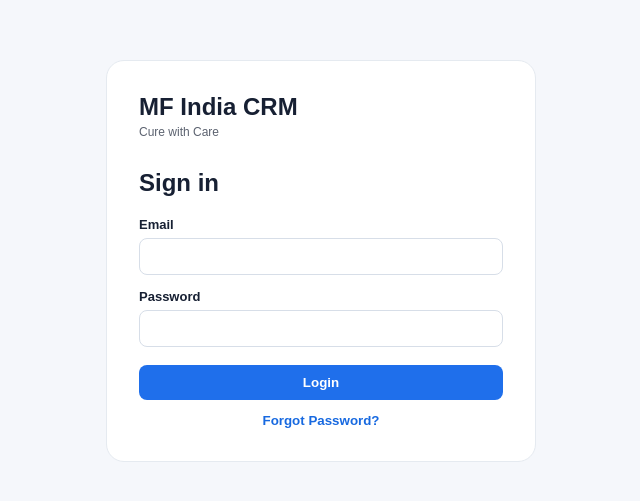
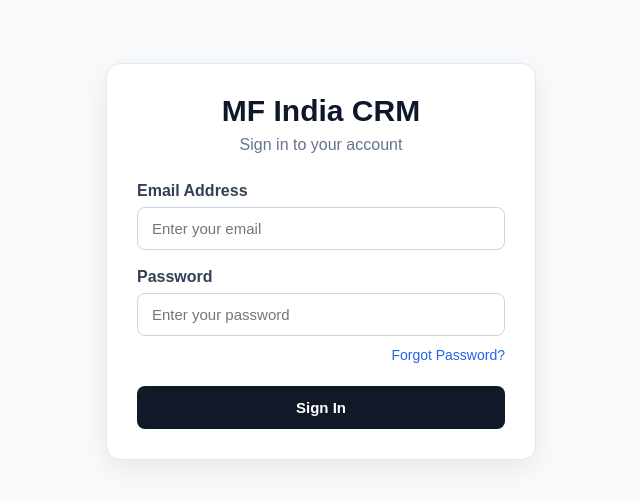
Before and after one commit to mfindia2016-prog/followme, a Next.js app: page /login in a window 1280 px wide. Shown: the part 139-640 px from the top of the page, without its empty margins (319-959 px from the left). Built offline with nearby package versions, Linux system fonts and the light colour scheme; no server answers.

Commit message:
Refactor login component and enhance error handling

```diff
--- a/app/login/page.tsx
+++ b/app/login/page.tsx
@@ -1,116 +1,266 @@
 "use client";
 
-import { useState } from "react";
+import { FormEvent, useState } from "react";
 import { useRouter } from "next/navigation";
 import { supabaseBrowser } from "@/lib/supabase-browser";
 
-export default function Login() {
+export default function LoginPage() {
   const router = useRouter();
 
   const [email, setEmail] = useState("");
   const [password, setPassword] = useState("");
+
   const [loading, setLoading] = useState(false);
   const [error, setError] = useState("");
 
-  async function handleLogin(e: React.FormEvent<HTMLFormElement>) {
+  async function handleLogin(
+    e: FormEvent<HTMLFormElement>
+  ) {
     e.preventDefault();
 
     setLoading(true);
     setError("");
 
     try {
-      const supabase = supabaseBrowser();
+      // IMPORTANT:
+      // supabaseBrowser is already a Supabase client.
+      // Do NOT use supabaseBrowser().
+      const supabase = supabaseBrowser;
 
-      const result = await supabase.auth.signInWithPassword({
-        email,
+      const { error: loginError } =
+        await supabase.auth.signInWithPassword({
+          email: email.trim(),
           password,
         });
 
-      if (result.error) {
-        setError(result.error.message);
-        return;
+      if (loginError) {
+        throw loginError;
       }
 
-      router.replace("/dashboard");
+      router.push("/dashboard");
       router.refresh();
     } catch (err) {
-      setError("Unable to sign in. Please try again.");
       console.error(err);
+
+      setError(
+        err instanceof Error
+          ? err.message
+          : "Login failed. Please check your email and password."
+      );
     } finally {
       setLoading(false);
     }
   }
 
   return (
-    <main className="login">
-      <form className="loginbox" onSubmit={handleLogin}>
-        <div className="brand">MF India CRM</div>
+    <main
+      style={{
+        minHeight: "100vh",
+        display: "flex",
+        alignItems: "center",
+        justifyContent: "center",
+        padding: 20,
+        background: "#f8fafc",
+      }}
+    >
+      <div
+        style={{
+          width: "100%",
+          maxWidth: 430,
+          background: "#fff",
+          border: "1px solid #e2e8f0",
+          borderRadius: 14,
+          padding: 30,
+          boxShadow:
+            "0 8px 30px rgba(0,0,0,0.08)",
+        }}
+      >
+        {/* HEADER */}
 
-        <div className="tag">Cure with Care</div>
+        <div
+          style={{
+            textAlign: "center",
+            marginBottom: 28,
+          }}
+        >
+          <h1
+            style={{
+              margin: 0,
+              fontSize: 30,
+              fontWeight: 700,
+              color: "#0f172a",
+            }}
+          >
+            MF India CRM
+          </h1>
 
-        <h2>Sign in</h2>
+          <p
+            style={{
+              marginTop: 8,
+              color: "#64748b",
+            }}
+          >
+            Sign in to your account
+          </p>
+        </div>
+
+        {/* ERROR */}
 
         {error && (
-          <div className="error">
+          <div
+            style={{
+              marginBottom: 18,
+              padding: 12,
+              borderRadius: 8,
+              background: "#fee2e2",
+              border: "1px solid #fecaca",
+              color: "#991b1b",
+              fontSize: 14,
+            }}
+          >
             {error}
           </div>
         )}
 
-        <div className="field">
-          <label>Email</label>
+        {/* FORM */}
+
+        <form onSubmit={handleLogin}>
+          {/* EMAIL */}
+
+          <div
+            style={{
+              marginBottom: 18,
+            }}
+          >
+            <label
+              htmlFor="email"
+              style={{
+                display: "block",
+                marginBottom: 7,
+                fontWeight: 600,
+                color: "#334155",
+              }}
+            >
+              Email Address
+            </label>
 
             <input
-            className="input"
+              id="email"
               type="email"
               value={email}
-            onChange={(e) => setEmail(e.target.value)}
+              onChange={(e) =>
+                setEmail(e.target.value)
+              }
+              placeholder="Enter your email"
+              autoComplete="email"
               required
+              style={{
+                width: "100%",
+                boxSizing: "border-box",
+                padding: "12px 14px",
+                borderRadius: 8,
+                border: "1px solid #cbd5e1",
+                outline: "none",
+                fontSize: 15,
+              }}
             />
           </div>
 
+          {/* PASSWORD */}
+
           <div
-          className="field"
-          style={{ marginTop: 14 }}
+            style={{
+              marginBottom: 10,
+            }}
           >
-          <label>Password</label>
+            <label
+              htmlFor="password"
+              style={{
+                display: "block",
+                marginBottom: 7,
+                fontWeight: 600,
+                color: "#334155",
+              }}
+            >
+              Password
+            </label>
 
             <input
-            className="input"
+              id="password"
               type="password"
               value={password}
-            onChange={(e) => setPassword(e.target.value)}
+              onChange={(e) =>
+                setPassword(e.target.value)
+              }
+              placeholder="Enter your password"
+              autoComplete="current-password"
               required
+              style={{
+                width: "100%",
+                boxSizing: "border-box",
+                padding: "12px 14px",
+                borderRadius: 8,
+                border: "1px solid #cbd5e1",
+                outline: "none",
+                fontSize: 15,
+              }}
             />
           </div>
 
-        <button
-          type="submit"
-          className="btn"
+          {/* FORGOT PASSWORD */}
+
+          <div
             style={{
-            width: "100%",
-            marginTop: 18,
+              textAlign: "right",
+              marginBottom: 22,
             }}
-          disabled={loading}
           >
-          {loading ? "Signing in..." : "Login"}
-        </button>
-
             <button
               type="button"
-          onClick={() => router.push("/forgot-password")}
+              onClick={() =>
+                router.push(
+                  "/forgot-password"
+                )
+              }
               style={{
-            width: "100%",
-            marginTop: 12,
+                border: "none",
                 background: "transparent",
-            border: 0,
-            color: "#1769e0",
+                color: "#2563eb",
                 cursor: "pointer",
-            fontWeight: 600,
+                fontSize: 14,
+                padding: 0,
               }}
             >
               Forgot Password?
             </button>
+          </div>
+
+          {/* LOGIN */}
+
+          <button
+            type="submit"
+            disabled={loading}
+            style={{
+              width: "100%",
+              padding: "13px 16px",
+              border: "none",
+              borderRadius: 8,
+              background: "#111827",
+              color: "#fff",
+              fontWeight: 600,
+              fontSize: 15,
+              cursor: loading
+                ? "not-allowed"
+                : "pointer",
+              opacity: loading ? 0.6 : 1,
+            }}
+          >
+            {loading
+              ? "Signing in..."
+              : "Sign In"}
+          </button>
         </form>
+      </div>
     </main>
   );
 }
```
Lines whose indentation alone changed are shown as unchanged.
